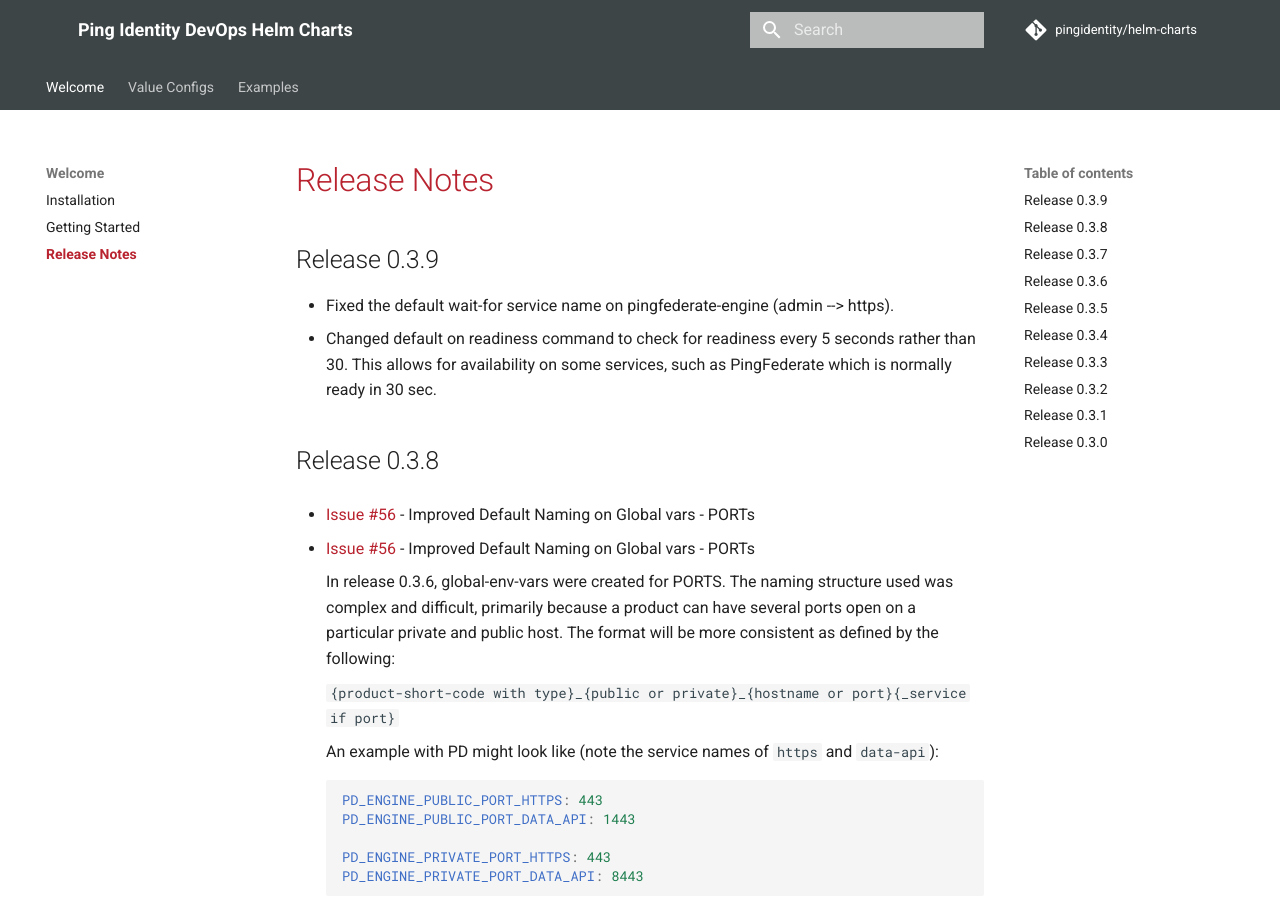
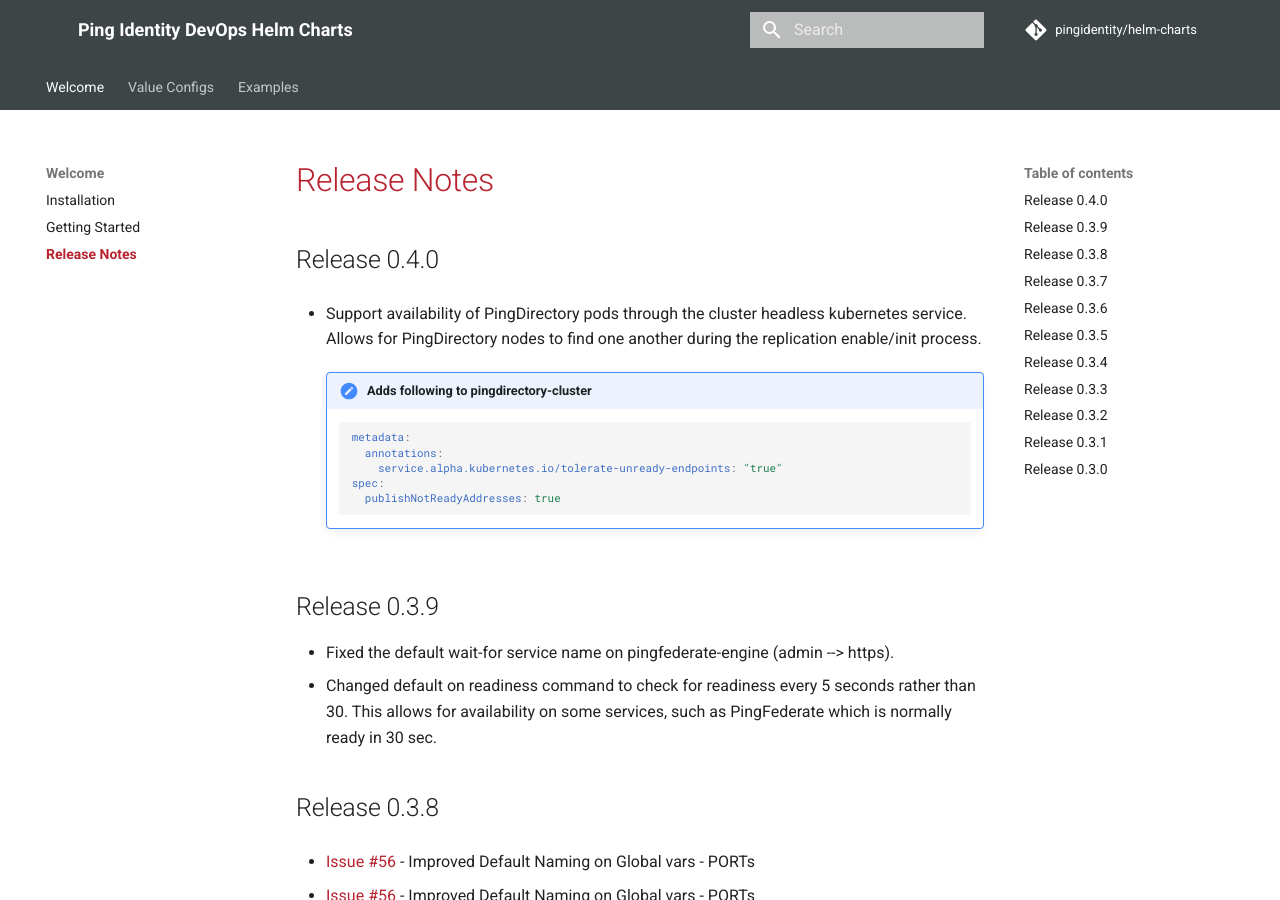
Before and after one commit to pingidentity/helm-charts, an MkDocs documentation site: the page built from docs/release-notes.md, in a window 1280 px wide and 900 px high. Built offline with MkDocs 1.6.1 and Material for MkDocs 9.7.7, drawn with Linux system fonts in a browser that asks for light colours; comment, search, counter and statistics services are not loaded.

Commit message:
Adding unready pods to the pingdirectory-cluster

````diff
--- a/docs/release-notes.md
+++ b/docs/release-notes.md
@@ -1,4 +1,18 @@
 # Release Notes
+
+## Release 0.4.0
+
+* Support availability of PingDirectory pods through the cluster headless kubernetes service.
+  Allows for PingDirectory nodes to find one another during the replication enable/init process.
+
+    !!! note "Adds following to pingdirectory-cluster"
+        ```yaml
+        metadata:
+          annotations:
+            service.alpha.kubernetes.io/tolerate-unready-endpoints: "true"
+        spec:
+          publishNotReadyAddresses: true
+        ```
 
 ## Release 0.3.9
 
````
Also changed, not shown: 2 other files.
